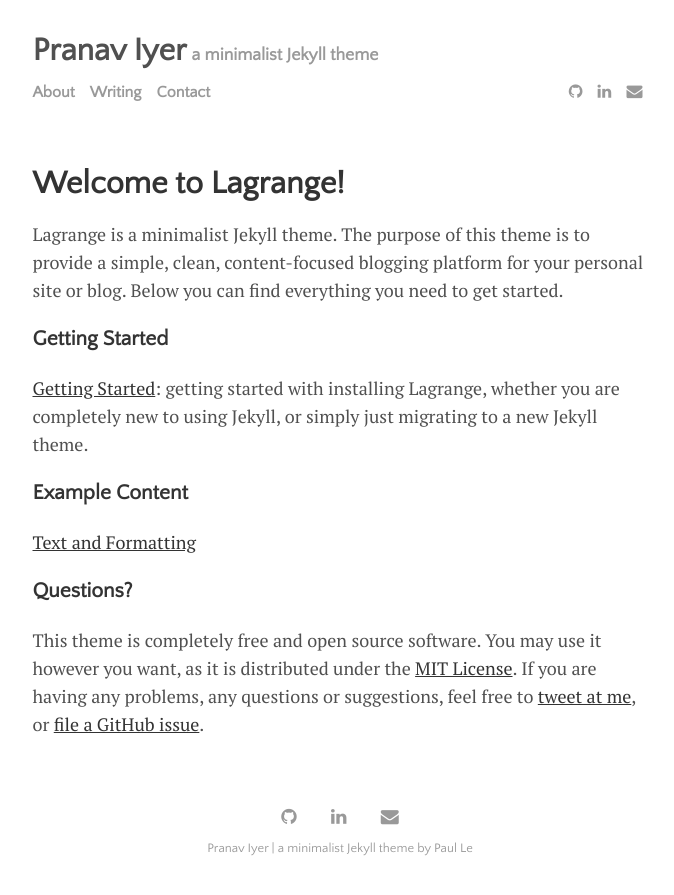
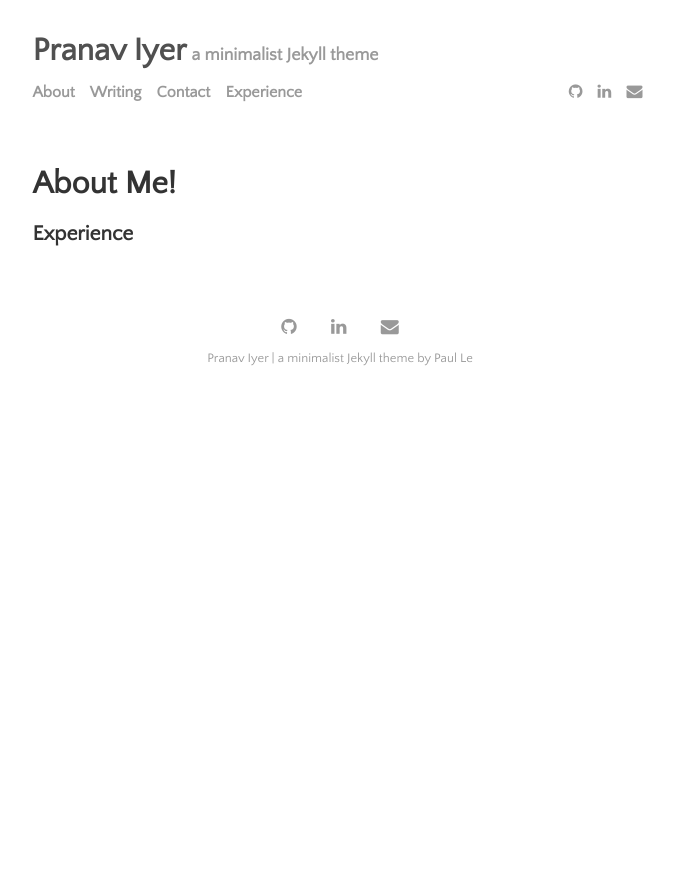
Before and after one commit to pranavxiyer/pranavxiyer.github.io, a Jekyll site: the page built from menu/experience.md, in a window 1280 px wide. Shown: the top 895 px of the page, without its empty margins (300-974 px from the left). Built offline with Jekyll 4.4.1, drawn with Linux system fonts in a browser that asks for light colours.

Commit message:
experience page

```diff
--- a/_data/settings.yml
+++ b/_data/settings.yml
@@ -10,6 +10,7 @@ menu:
 - {name: 'About',   url: 'about.html'}
 - {name: 'Writing', url: 'writing.html'}
 - {name: 'Contact', url: 'contact.html'}
+- {name: 'Experience', url: 'experience.html'}
 
 # Available social icons are powered by Font Awesome, so you can use any icon that they offer
 social:
--- a/menu/about.md
+++ b/menu/about.md
@@ -1,6 +1,6 @@
 ---
 layout: page
-title: Welcome to Lagrange!
+title: About Me!
 permalink: /about
 ---
 
--- /dev/null
+++ b/menu/experience.md
@@ -0,0 +1,7 @@
+---
+layout: page
+title: About Me!
+permalink: /about
+---
+
+### Experience
```
